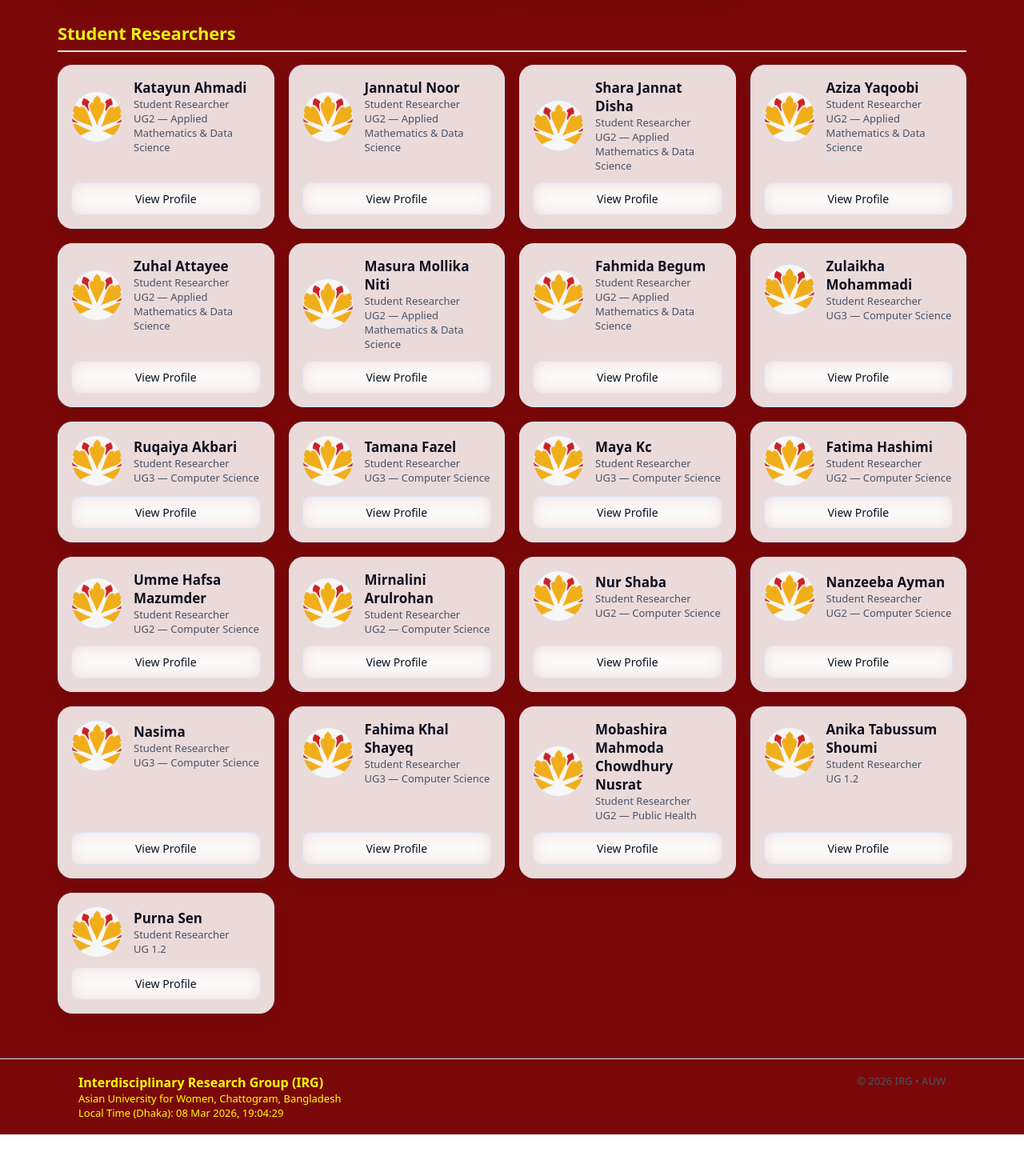
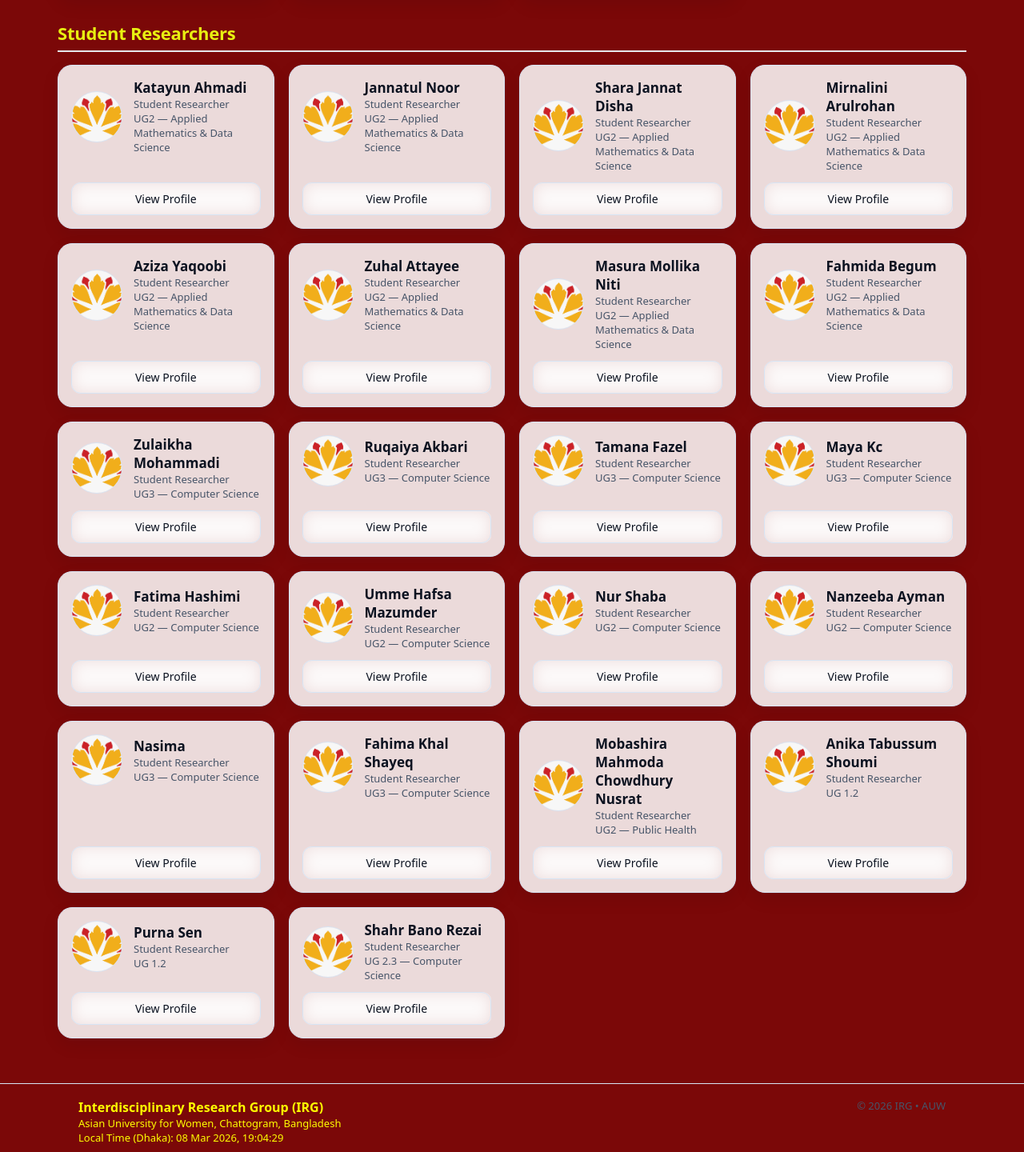
Before and after one commit to Mamunurrasid123/irg-website, a Next.js app: page /members in a window 1280 px wide. Shown: the part 1030-2470 px from the top of the page at 80% size. Before the commit the page ends 2448 px from the top, so only its background shows below. Built offline with nearby package versions, Linux system fonts and the light colour scheme.

Commit message:
multiple graph added

```diff
--- a/app/members/data.ts
+++ b/app/members/data.ts
@@ -202,6 +202,15 @@ photo:"/members/placeholder.png",
 bio:"Shara Jannat Disha is an undergraduate student focusing on applied mathematics, numerical methods, and computational data analysis.\n\n**Project:** Data visualization and statistical analysis of real-world datasets."
 },
 {
+slug:"s14",
+name:"Mirnalini Arulrohan",
+role:"Student Researcher",
+program:"UG2",
+major:"Applied Mathematics & Data Science",
+photo:"/members/placeholder.png",
+bio:"Mirnalini Arulrohan studies Applied Mathematics & Data Science with interests in data science and artificial intelligence.\n\n**Project:** Data visualization and machine learning experiments."
+},
+{
 slug:"s4",
 name:"Aziza Yaqoobi",
 role:"Student Researcher",
@@ -293,15 +302,6 @@ photo:"/members/placeholder.png",
 bio:"Umme Hafsa Mazumder studies Computer Science and focuses on programming and computational problem solving.\n\n**Project:** Algorithm development and data analysis."
 },
 {
-slug:"s14",
-name:"Mirnalini Arulrohan",
-role:"Student Researcher",
-program:"UG2",
-major:"Computer Science",
-photo:"/members/placeholder.png",
-bio:"Mirnalini Arulrohan studies Computer Science with interests in data science and artificial intelligence.\n\n**Project:** Data visualization and machine learning experiments."
-},
-{
 slug:"s15",
 name:"Nur Shaba",
 role:"Student Researcher",
@@ -363,5 +363,13 @@ program:"UG 1.2",
 major:"",
 photo:"/members/placeholder.png",
 bio:"Purna Sen is an undergraduate student at the Asian University for Women in UG 1.2. She is interested in mathematics, logical reasoning, and learning computational tools for data analysis.\n\n**Project:** Introduction to data analysis and visualization using Python."
-}
+}, {
+  slug: "s22",
+  name: "Shahr Bano Rezai",
+  role: "Student Researcher",
+  program: "UG 2.3",
+  major: "Computer Science",
+  photo: "/members/placeholder.png",
+  bio: "Shahr Bano Rezai is an undergraduate student at the Asian University for Women in UG 2.3, majoring in Computer Science. She is a dedicated and hardworking student with strong enthusiasm for research and a solid foundation in both Mathematics and Computer Science.\n\nHer primary research interests include Artificial Intelligence, Machine Learning, and data-related domains."
+},
 ];
```
